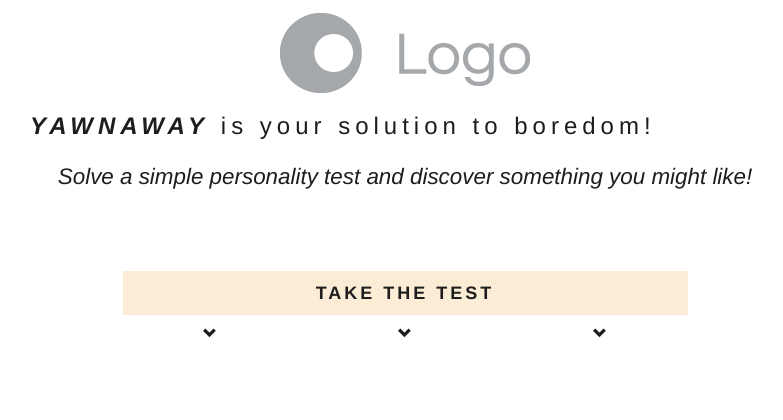
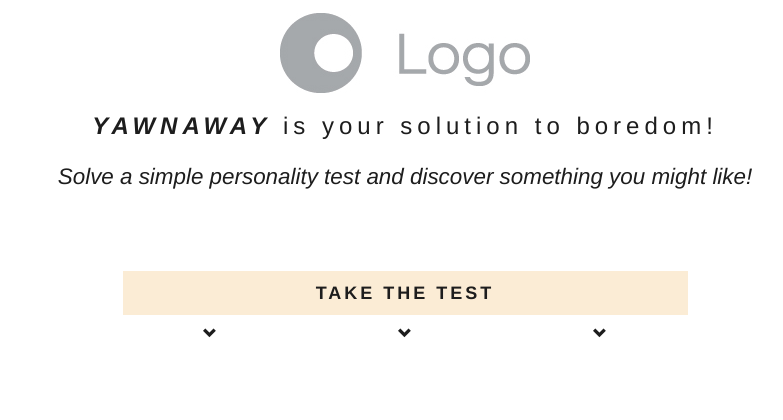
Before and after one commit to JurajMarkesic2/ReccSite, a Django app: page / in a window 1280 px wide. Shown: the top 420 px of the page, without its empty margins (235-1018 px from the left). Run offline with Django 3.2, Linux system fonts and the light colour scheme; some libraries are stand-ins or nearby versions.

Commit message:
fixed home title

```diff
--- a/mysite/general/templates/general/home.html
+++ b/mysite/general/templates/general/home.html
@@ -28,7 +28,7 @@
 </script>
 <div class="container">
 	<div class="row">
-		<h3 id="title" class="homeHead col-xs-10 col-xs-offset-1 col-sm-8 col-sm-offset-2 col-md-8 col-md-offset-2"><i id="yawnawayTitle">YAWNAWAY</i> is your solution to boredom!</h3>
+		<h3 id="title" class="homeHead text-center"><i id="yawnawayTitle">YAWNAWAY</i> is your solution to boredom!</h3>
 	</div>
 	<div class="row">
 		<p id="desc" class="col-xs-10 col-xs-offset-1 col-sm-8 col-sm-offset-2 col-md-8 col-md-offset-2"><i>Solve a simple personality test and discover something you might like!</i></p>
```
